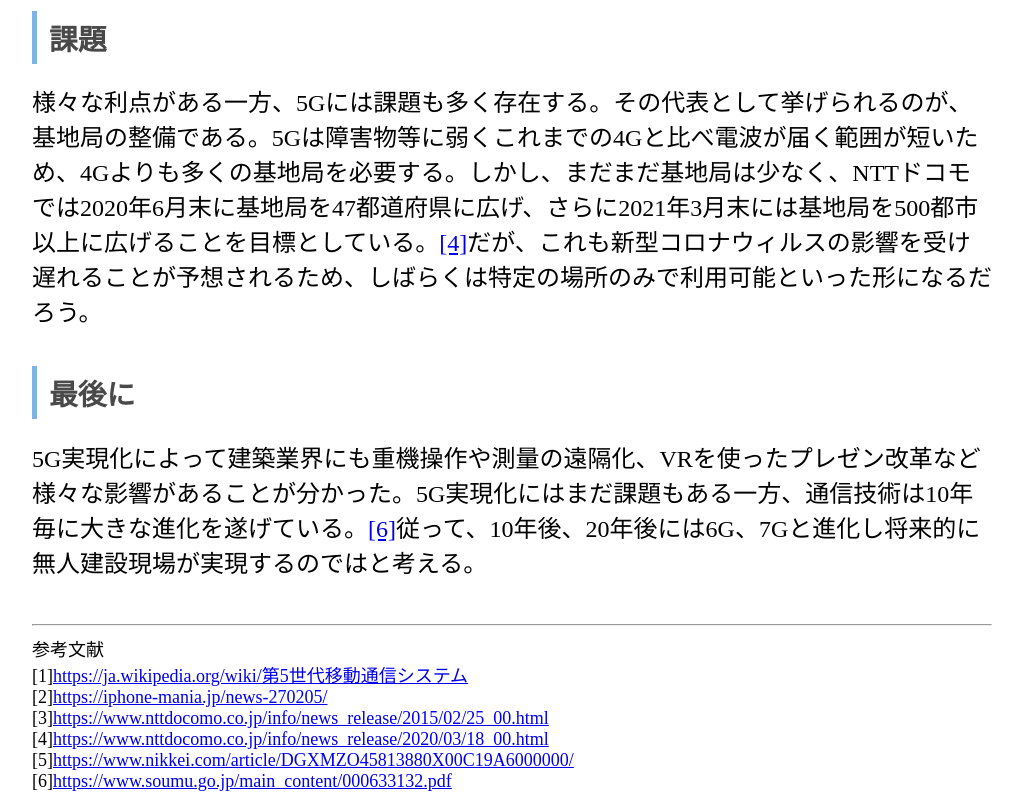
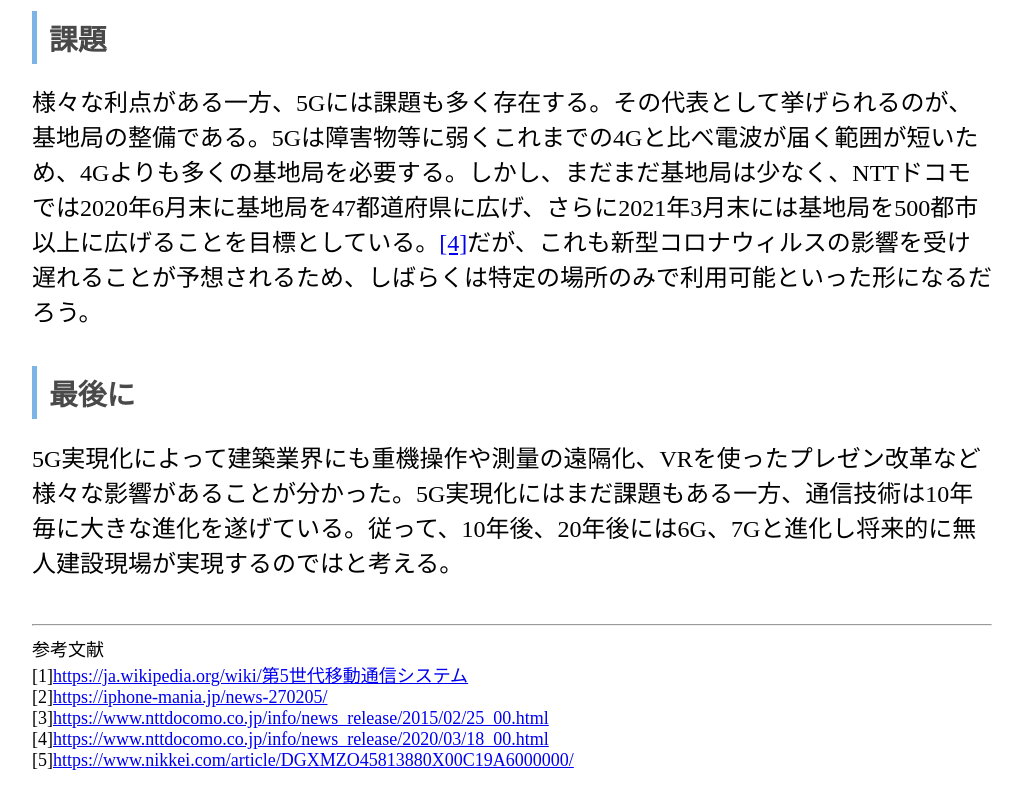
Before and after one commit to OR119/OR119.github.io, a plain HTML site: page cl2020.html in a window 1280 px wide. Shown: the part 1379-2179 px from the top of the page, without its empty margins (136-1159 px from the left). After the commit the page ends 2158 px from the top, so only its background shows below. Drawn offline with Linux system fonts and the light colour scheme.

Commit message:
Update cl2020.html

```diff
--- a/cl2020.html
+++ b/cl2020.html
@@ -32,7 +32,7 @@
 
          <P><big><H2>最後に</H2></big></P>
 <font size="5">
-5G実現化によって建築業界にも重機操作や測量の遠隔化、VRを使ったプレゼン改革など様々な影響があることが分かった。5G実現化にはまだ課題もある一方、通信技術は10年毎に大きな進化を遂げている。<a href="#6">[6]</a>従って、10年後、20年後には6G、7Gと進化し将来的に無人建設現場が実現するのではと考える。
+5G実現化によって建築業界にも重機操作や測量の遠隔化、VRを使ったプレゼン改革など様々な影響があることが分かった。5G実現化にはまだ課題もある一方、通信技術は10年毎に大きな進化を遂げている。従って、10年後、20年後には6G、7Gと進化し将来的に無人建設現場が実現するのではと考える。
 </font>
 <BR>
 <BR>
@@ -47,7 +47,6 @@
 <a name="3">[3]</a><A HREF="https://www.nttdocomo.co.jp/info/news_release/2015/02/25_00.html">https://www.nttdocomo.co.jp/info/news_release/2015/02/25_00.html</A><BR>
 <a name="4">[4]</a><A HREF="https://www.nttdocomo.co.jp/info/news_release/2020/03/18_00.html">https://www.nttdocomo.co.jp/info/news_release/2020/03/18_00.html</A><BR>
 <a name="5">[5]</a><A HREF="https://www.nikkei.com/article/DGXMZO45813880X00C19A6000000">https://www.nikkei.com/article/DGXMZO45813880X00C19A6000000/</A><BR>
-<a name="6">[6]</a><A HREF="https://www.soumu.go.jp/main_content/000633132.pdf">https://www.soumu.go.jp/main_content/000633132.pdf</A>
 </font>
 
     </BODY>
```
